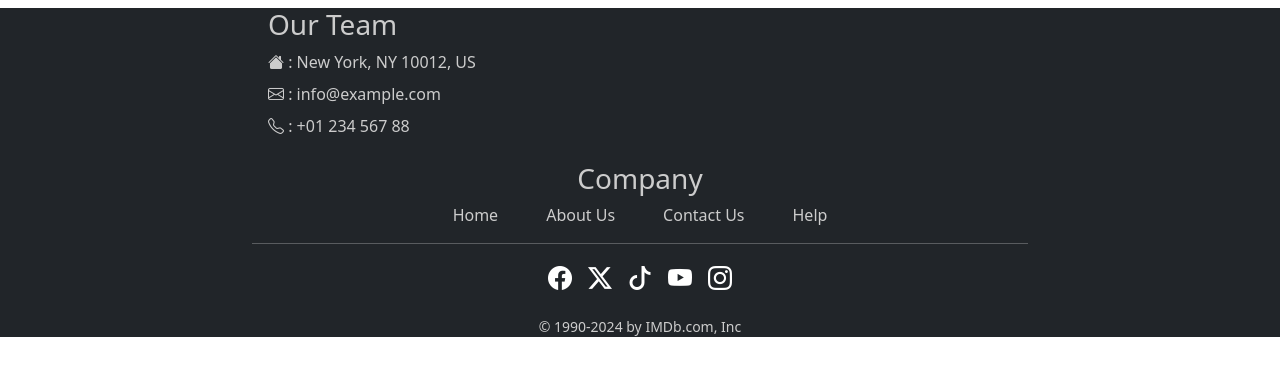
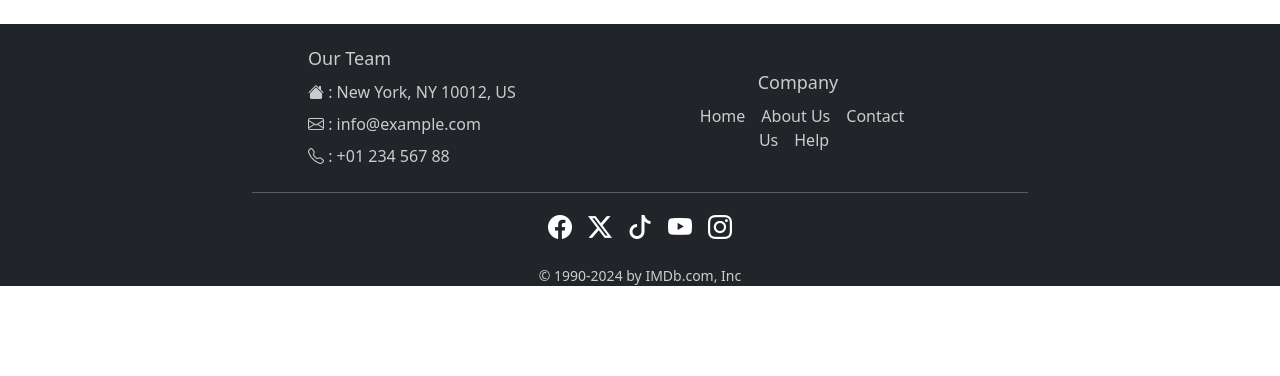
Before and after one commit to tupthe160952/IMDb, a React (Vite) app in the folder IMDB/frontend/: page /footer in a window 1280 px wide. Shown: the top 376 px of the page. Built offline with nearby package versions, Linux system fonts and the light colour scheme.

Commit message:
update home

```diff
--- a/IMDB/frontend/src/App.tsx
+++ b/IMDB/frontend/src/App.tsx
@@ -7,38 +7,9 @@ import Register from './components/Register';
 import LoginForm from './components/Login';
 import ContactUs from "./pages/ContactUs";
 import Home from "./pages/Home";
+import "./styles/Header.css";
 
 
-import Carousel from "./components/Carousel";
-import "./styles/Header.css";
-// import items from "./data/slide.json";
-const items = [
-  {
-    id: 1,
-    title: "Venom: The Last Dancem",
-    description: "Watch the trailer",
-    image:
-      "https://th.bing.com/th/id/OIP.A6zGO_EAGAxKX6WEe4Y_xAHaEo?rs=1&pid=ImgDetMain",
-    posterImage:
-      "https://th.bing.com/th/id/OIP.OLVTLF6guU6SGCCAvQwfGAHaLH?w=183&h=274&c=7&r=0&o=5&dpr=1.6&pid=1.7",
-    duration: "2:09",
-    likeCount: 269,
-    dislikeCount: 141,
-  },
-  {
-    id: 2,
-    title: "The Dark Kight",
-    description: "Watch the trailer",
-    image:
-      "https://th.bing.com/th/id/OIP.jICDIARsfTYEC4-EAD-I7AHaEK?w=329&h=185&c=7&r=0&o=5&dpr=1.6&pid=1.7",
-    posterImage:
-      "https://th.bing.com/th/id/OIP.zVwg0iGZxaof8gbQWumGKAHaLH?w=183&h=274&c=7&r=0&o=5&dpr=1.6&pid=1.7",
-    duration: "2:51",
-    likeCount: 22,
-    dislikeCount: 6,
-  },
-  // Add more items as needed
-];
 function App() {
   return (
     <BrowserRouter>
--- a/IMDB/frontend/src/components/Footer.tsx
+++ b/IMDB/frontend/src/components/Footer.tsx
@@ -4,13 +4,13 @@ import "../styles/footer.css";
 import "bootstrap-icons/font/bootstrap-icons.css";
 const Footer: React.FC = () => {
     return (
-        <footer className="footer bg-dark text-white py-10">
+        <footer className="footer mt-4 bg-dark text-white py-10">
             <div className="container mx-auto text-center md:text-left">
-                <div className="flex flex-col md:flex-row justify-between items-center ">
+                <div className=" items-center ">
 
-                    <div className="md: text-start mx-3 mt-2">
+                    <div className=" md: text-start mx-3 mt-4 footer-section">
                         <a style={{ color: '#ccc'}}>
-                            <h3>Our Team</h3>
+                            <h3 >Our Team</h3>
                             <div>
                                 <div className="bi bi-house-fill mb-2"> : New York, NY 10012, US </div>
                                 <div className="bi bi-envelope mb-2"> : info@example.com</div>
@@ -19,18 +19,18 @@ const Footer: React.FC = () => {
                         </a>
                     </div>
 
-                    <div className=" justify-content-center my-3 mt-4 mx-5">
+                    <div className="my-3 mt-5 mx-5 footer-section">
                         <h3 style={{ color: '#ccc'}}>Company</h3>
-                        <a href="/" className="footer-link mx-4">
+                        <a href="/" className="footer-link mx-2">
                             Home
                         </a>
-                        <a href="#" className="footer-link mx-4">
+                        <a href="#" className="footer-link mx-2">
                             About Us
                         </a>
-                        <a href="/contact_us" className="footer-link mx-4">
+                        <a href="/contact_us" className="footer-link mx-2">
                             Contact Us
                         </a>
-                        <a href="#" className="footer-link mx-4">
+                        <a href="#" className="footer-link mx-2">
                             Help
                         </a>
                     </div>
--- a/IMDB/frontend/src/styles/footer.css
+++ b/IMDB/frontend/src/styles/footer.css
@@ -1,6 +1,24 @@
 .footer {
     background-color: #333;
     width: 100%;
+}
+
+.items-center {
+    display: flex;
+    justify-content: space-between; /* Adjust alignment as needed */
+    padding: 0 40px; /* Ensure there's some padding or margin */
+}
+
+.footer-section {
+    flex: 1; /* Allows sections to grow and shrink equally */
+    margin: 0 10px; /* Adjust spacing between sections */
+}
+
+/* Additional styling for titles, if needed */
+.footer-section h3 {
+    color: #ccc; /* Adjust color as needed */
+    font-size: 18px; /* Adjust font size */
+    margin-bottom: 10px;
 }
 
 .footer .container-fluid {
```
